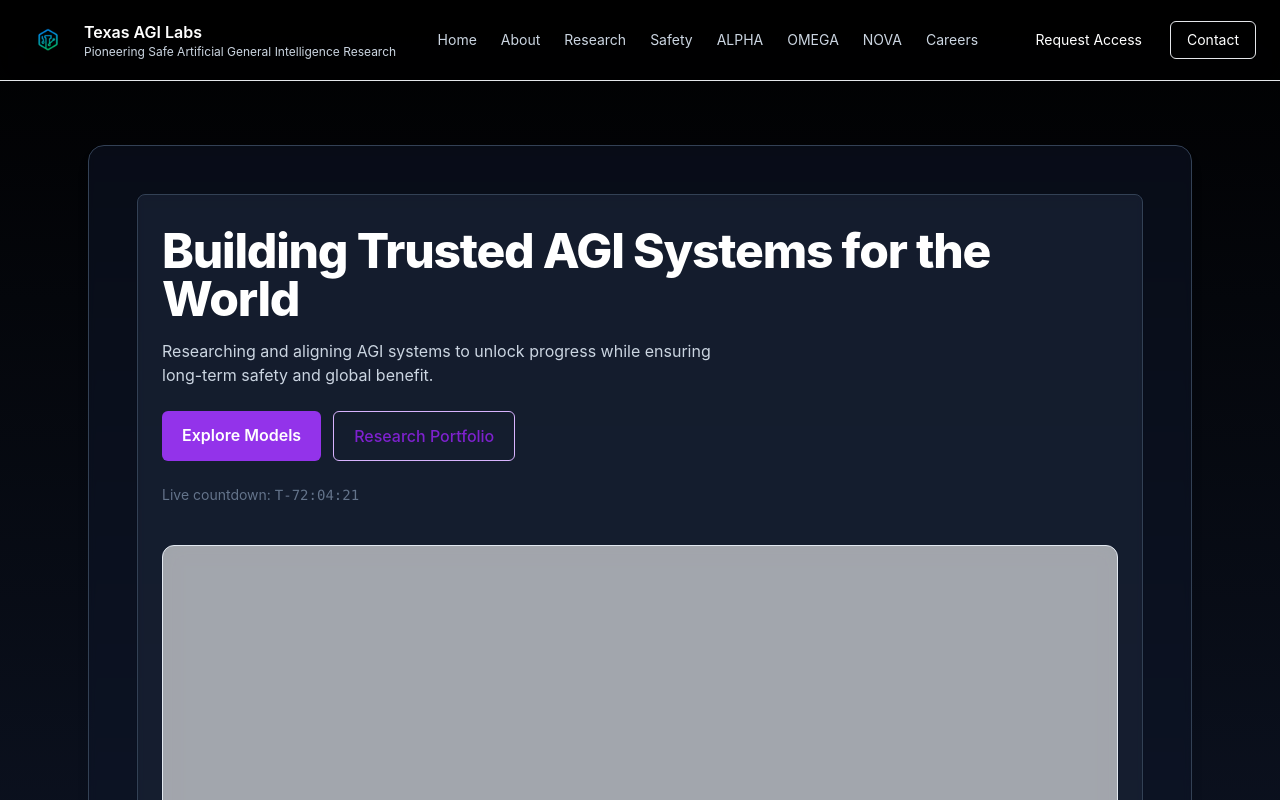
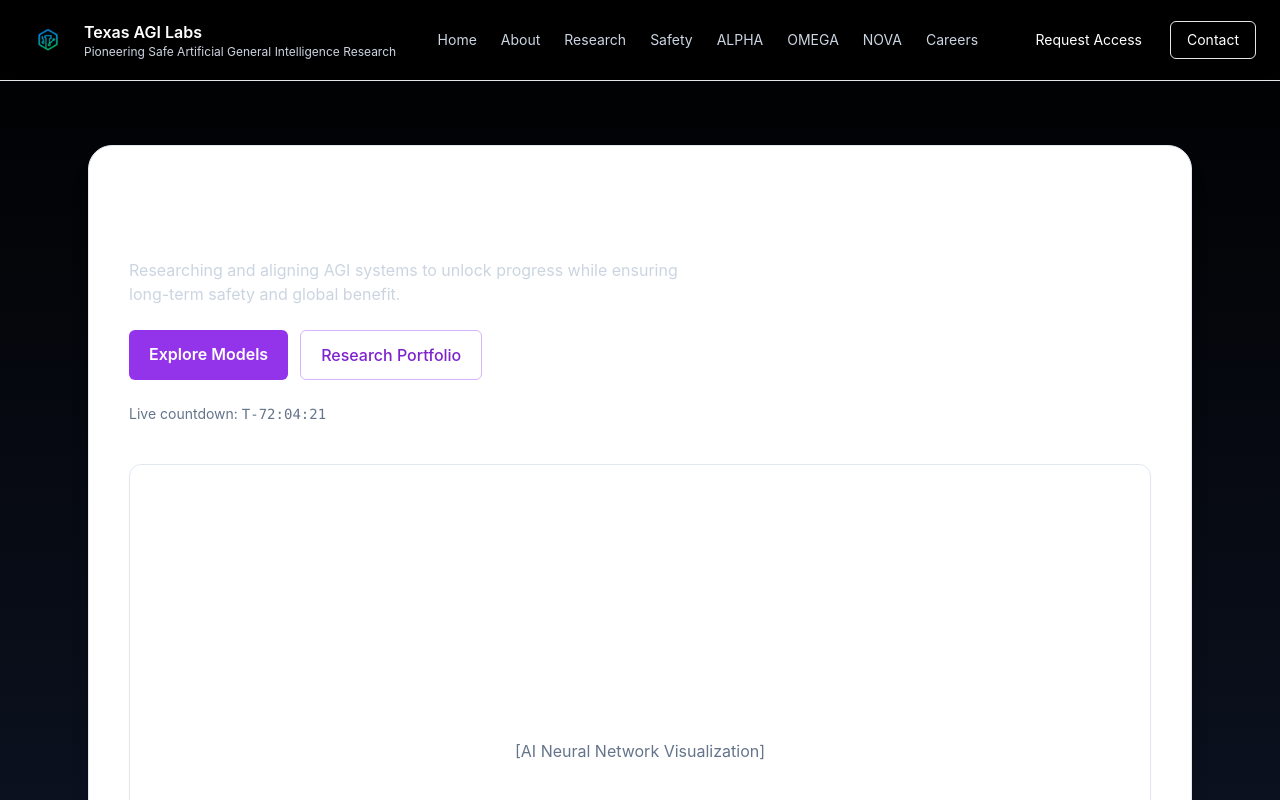
Before and after one commit to saravanan08071979/texasagilabs-site, a Next.js app: page / in a window 1280 px wide. Shown: the top 800 px of the page. Built offline with nearby package versions, Linux system fonts and the light colour scheme.

Commit message:
index file has been changed

```diff
--- a/pages/index.jsx
+++ b/pages/index.jsx
@@ -7,8 +7,8 @@ export default function Home() {
       <Header />
       <main className="max-w-6xl mx-auto px-6 py-16">
 {/* ======================== HERO SECTION ======================== */}
-       <section className="relative rounded-2xl overflow-hidden bg-slate-900/50 border border-slate-700 p-8 lg:p-12 shadow-lg backdrop-blur-sm">
-        <div className="bg-slate-800/50 border border-slate-700 rounded-lg p-6 shadow-sm backdrop-blur-sm">
+       <section className="relative rounded-3xl overflow-hidden bg-white border border-slate-200 p-10 shadow-xl">
+          <div className="rounded-none bg-transparent border-0 p-0">
             <div>
               <h1 className="mt-2 text-4xl md:text-5xl font-extrabold tracking-tight">
                 Building Trusted AGI Systems for the World
```
